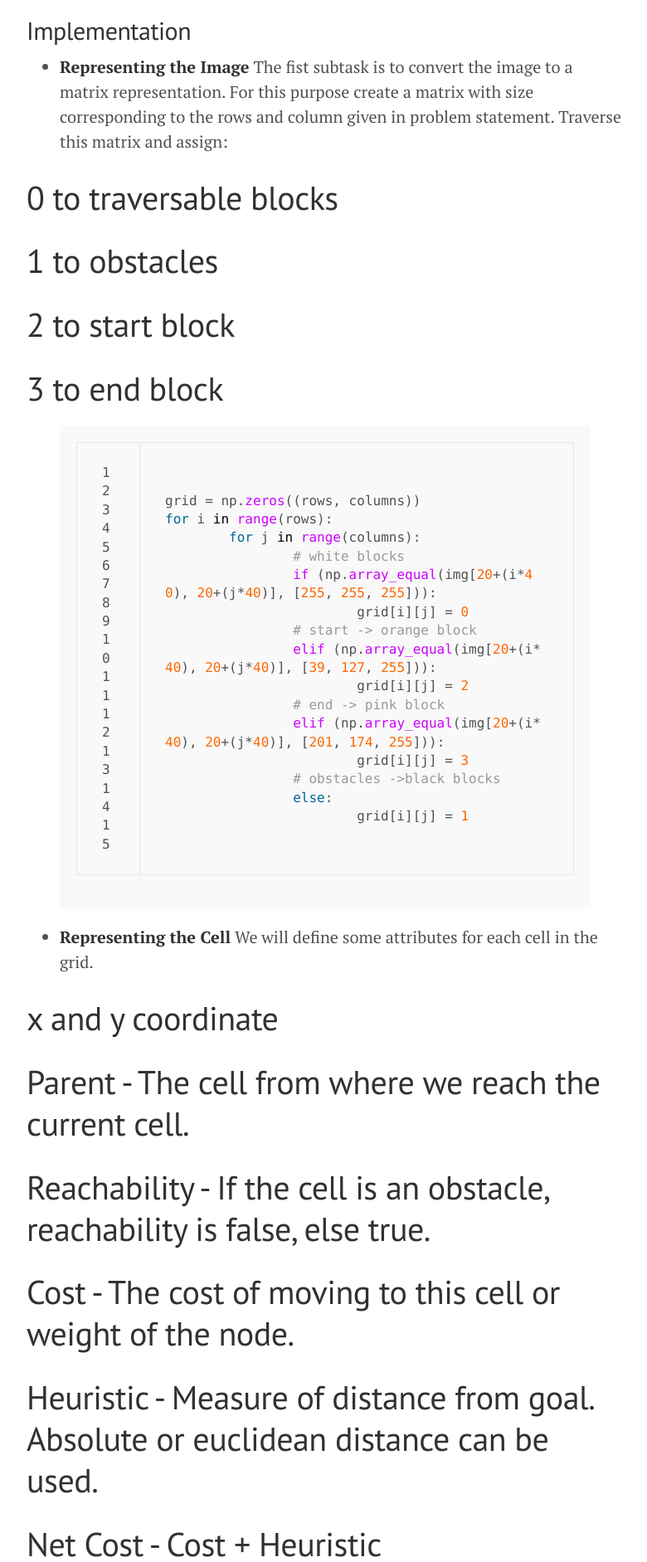
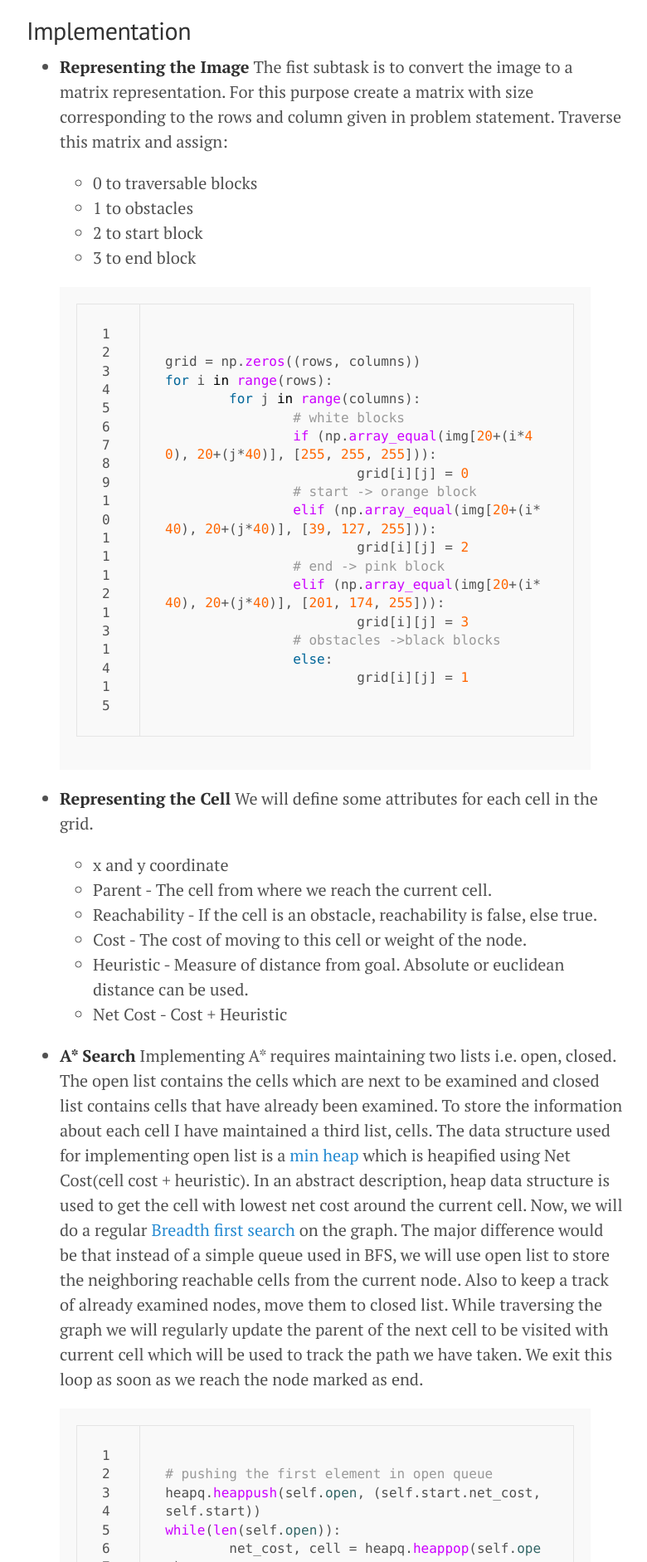
Before and after one commit to IshankGulati/ishankgulati.github.io, a Jekyll site: the page built from _posts/2015-11-26-Pathfinding using Astar Algorithm.md, in a window 1280 px wide. Shown: the part 2409-4292 px from the top of the page at 83% size, without its empty margins (248-1028 px from the left). Built offline with Jekyll 4.4.1, drawn with Linux system fonts in a browser that asks for light colours; nearby versions of some CDN libraries; Markdown is read by kramdown in place of the engine named in the settings; comment, search, counter and statistics services are not loaded.

Commit message:
correction in a*

```diff
--- a/_posts/2015-11-26-Pathfinding using Astar Algorithm.md
+++ b/_posts/2015-11-26-Pathfinding using Astar Algorithm.md
@@ -50,10 +50,10 @@ A* is one of the most popular choice for pathfinding. It is wide range of applic
 * **Representing the Image**
 The fist subtask is to convert the image to a matrix representation. For this purpose create a matrix with size corresponding to the rows and column given in problem statement. Traverse this matrix and assign:
 
-# 0 to traversable blocks
-# 1 to obstacles
-# 2 to start block
-# 3 to end block
+	- 0 to traversable blocks
+	- 1 to obstacles
+	- 2 to start block
+	- 3 to end block
 
 {% highlight python linenos %}
 grid = np.zeros((rows, columns))
@@ -76,12 +76,12 @@ for i in range(rows):
 * **Representing the Cell**
 We will define some attributes for each cell in the grid.
 
-# x and y coordinate
-# Parent - The cell from where we reach the current cell.
-# Reachability - If the cell is an obstacle, reachability is false, else true.
-# Cost - The cost of moving to this cell or weight of the node.
-# Heuristic - Measure of distance from goal. Absolute or euclidean distance can be used.
-# Net Cost - Cost + Heuristic
+	- x and y coordinate
+	- Parent - The cell from where we reach the current cell.
+	- Reachability - If the cell is an obstacle, reachability is false, else true.
+	- Cost - The cost of moving to this cell or weight of the node.
+	- Heuristic - Measure of distance from goal. Absolute or euclidean distance can be used.
+	- Net Cost - Cost + Heuristic
 
 * **A* Search**
 Implementing A* requires maintaining two lists i.e. open, closed. The open list contains the cells which are next to be examined and closed list contains cells that have already been examined. To store the information about each cell I have maintained a third list, cells. The data structure used for implementing open list is a [min heap](https://www.hackerearth.com/notes/heaps-and-priority-queues/) which is heapified using Net Cost(cell cost + heuristic). In an abstract description, heap data structure is used to get the cell with lowest net cost around the current cell. Now, we will do a regular [Breadth first search](https://www.hackerearth.com/notes/graph-theory-part-i/) on the graph. The major difference would be that instead of a simple queue used in BFS, we will use open list to store the neighboring reachable cells from the current node. Also to keep a track of already examined nodes, move them to closed list. While traversing the graph we will regularly update the parent of the next cell to be visited with current cell which will be used to track the path we have taken. We exit this loop as soon as we reach the node marked as end.
@@ -114,6 +114,8 @@ while(len(self.open)):
 
 {% endhighlight %}
 
+
 > Refer my [repository](https://github.com/IshankGulati/Image-Processing/tree/master/Astar%20Search) for complete code.
 
+
 Thanks and have a great time implementing your own version of this algorithm!
```
